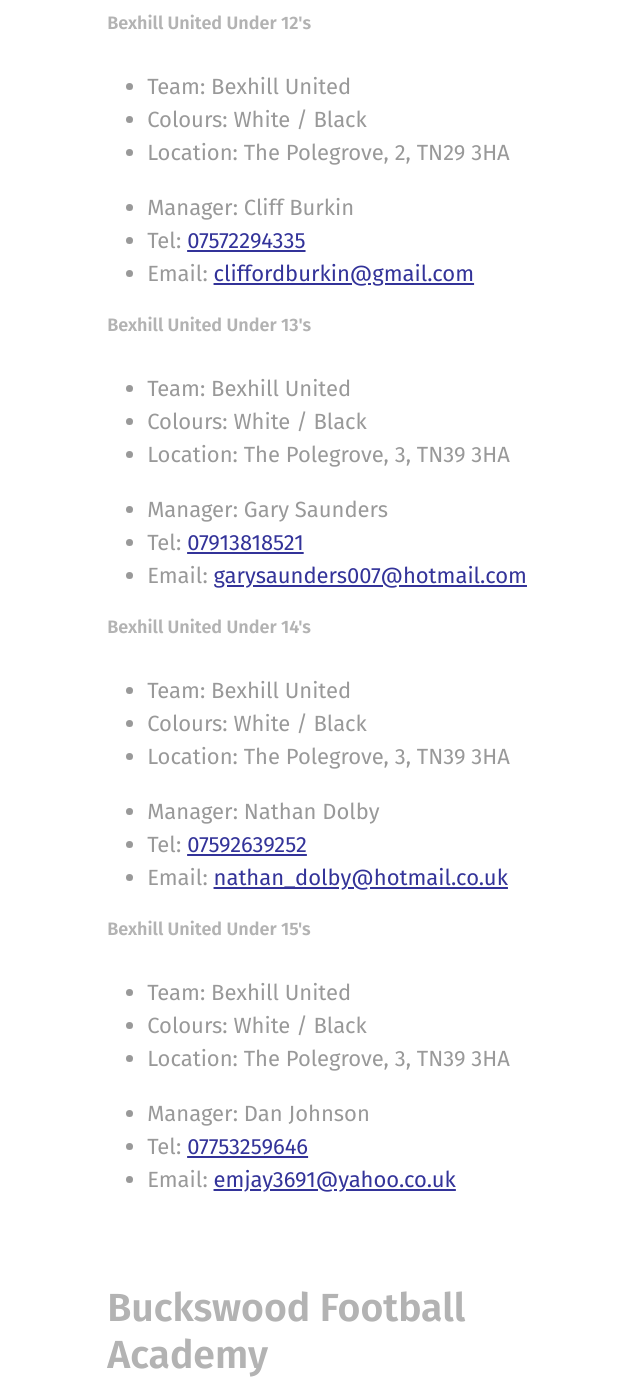
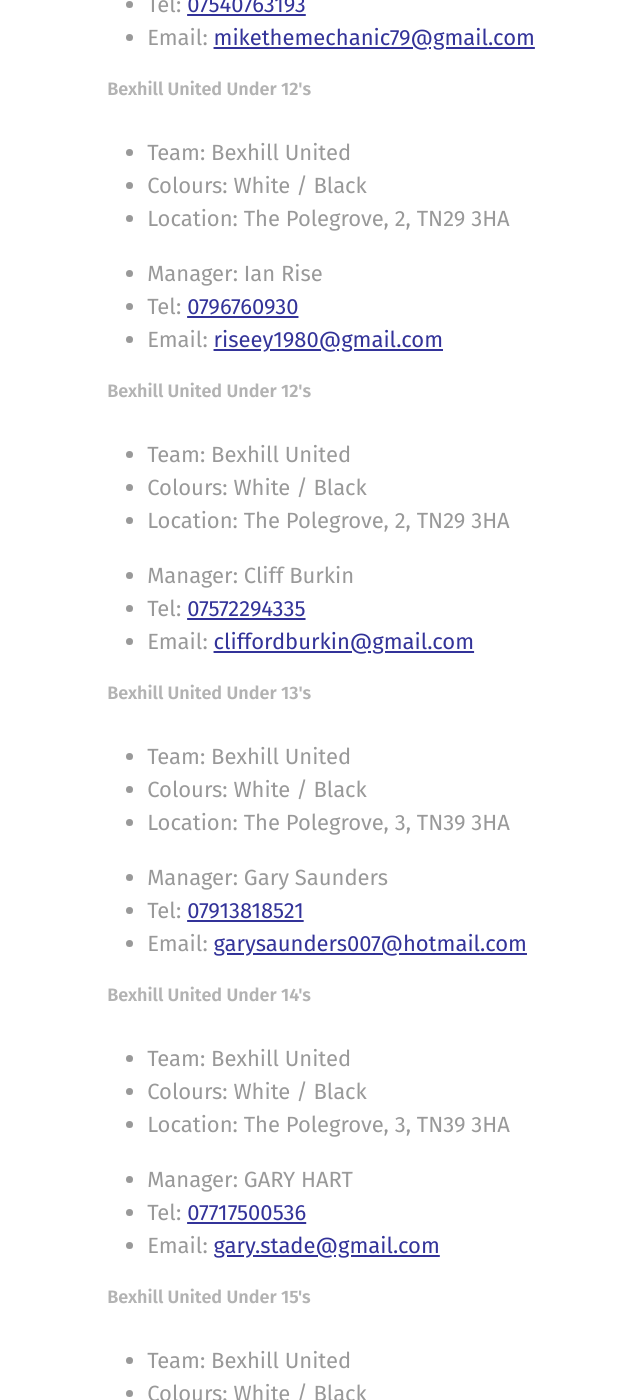
Before and after one commit to rotherleague/Rother, a Jekyll site: the page built from clubs.md, in a window 1280 px wide and 1400 px high, scrolled down 4880 px. Shown: the whole window, without its empty margins (330-970 px from the left). Built offline with Jekyll 4.4.1, drawn with Linux system fonts in a browser that asks for light colours; nearby versions of some CDN libraries; some of the changed text lies outside the part shown.

Commit message:
Update bexhill.html

```diff
--- a/_includes/clubs/bexhill.html
+++ b/_includes/clubs/bexhill.html
@@ -7,18 +7,6 @@
  Email: <a href="mailto:simon_dunne@hotmail.co.uk">simon_dunne@hotmail.co.uk</a></p>
 
 
-<!--
-
-U8	CRAIG MEPHAM	CRAIG MEPHAM	59104799	craig@blancaweb.net	07854054811	ROTHER	SUNDAYS
-U9	CRAIG MEPHAM	CRAIG MEPHAM	59104799	craig@blancaweb.net	07854054811	ROTHER	SUNDAYS
-U10 WHITE	JAMES BALLARD	ANGELA FALL ******	64626751	angelafall@hotmail.com	07878282951	ROTHER	SUNDAYS
-U10 BLACK	MIKE BUTLER	MIKE BUTLER *******	64379798	mikethemechanic79@gmail.com	07540763193	ROTHER	SATURDAYS
-U12 BLACK	IAN RISE	IAN RISE  ######	64676078	riseey1980@gmail.com	0796760930	ROTHER	SATURDAYS
-U12	CLIFF BURKIN	CLIFF BURKIN	59688684	cliffordburkin@gmail.com	07572294335	ROTHER	SATURDAYS
-U13	GARY SAUNDERS	GARY SAUNDERS	2229925	garysaunders007@hotmail.com	07913818521	ROTHER	SATURDAYS
-U14	GARY HART	GARY HART   *******	64091471	gary.stade@gmail.com	07717500536	ROTHER	SUNDAYS
-U15	DAN JOHNSON	MARTIN JOHNSON	824281	emjay3691@yahoo.co.uk	07753259646	ROTHER	SUNDAYS
--->
 <div>
    <div>
      <div>
@@ -52,6 +40,9 @@ U15	DAN JOHNSON	MARTIN JOHNSON	824281	emjay3691@yahoo.co.uk	07753259646	ROTHER	S
      <ul>
        <li>Manager: Craig Mepham<br>
        </li>
+       <li>Tel: <a href="tel:07854054811">07854054811</a><br>
+       </li>
+       <li>Email: <a href="mailto:craig@blancaweb.net">craig@blancaweb.net</a></li>
      </ul>
    </div>
  </div>
@@ -114,7 +105,28 @@ U15	DAN JOHNSON	MARTIN JOHNSON	824281	emjay3691@yahoo.co.uk	07753259646	ROTHER	S
      </ul>
    </div>
  </div>
+
  <div>
+   <div>
+     <div>
+       <h5>Bexhill United Under 12's</h5>
+     </div>
+     <ul>
+       <li>Team: Bexhill United</li>
+       <li>Colours: White / Black</li>
+       <li>Location: The Polegrove, 2, TN29 3HA</li>
+     </ul>
+     <ul>
+       <li>Manager: Ian Rise<br>
+       </li>
+       <li>Tel: <a href="tel:0796760930">0796760930</a><br>
+       </li>
+       <li>Email: <a href="mailto:riseey1980@gmail.com">riseey1980@gmail.com</a><br>
+       </li>
+     </ul>
+   </div>
+ </div>
+<div>
    <div>
      <div>
        <h5>Bexhill United Under 12's</h5>
@@ -165,11 +177,11 @@ U15	DAN JOHNSON	MARTIN JOHNSON	824281	emjay3691@yahoo.co.uk	07753259646	ROTHER	S
        <li>Location: The Polegrove, 3, TN39 3HA</li>
      </ul>
      <ul>
-       <li>Manager: Nathan Dolby<br>
+       <li>Manager: GARY HART<br>
        </li>
-       <li>Tel: <a href="tel:07592639252">07592639252</a><br>
+       <li>Tel: <a href="tel:07717500536">07717500536</a><br>
        </li>
-       <li>Email: <a href="mailto:nathan_dolby@hotmail.co.uk">nathan_dolby@hotmail.co.uk</a><br>
+       <li>Email: <a href="mailto:gary.stade@gmail.com">gary.stade@gmail.com</a><br>
        </li>
      </ul>
    </div>
```
